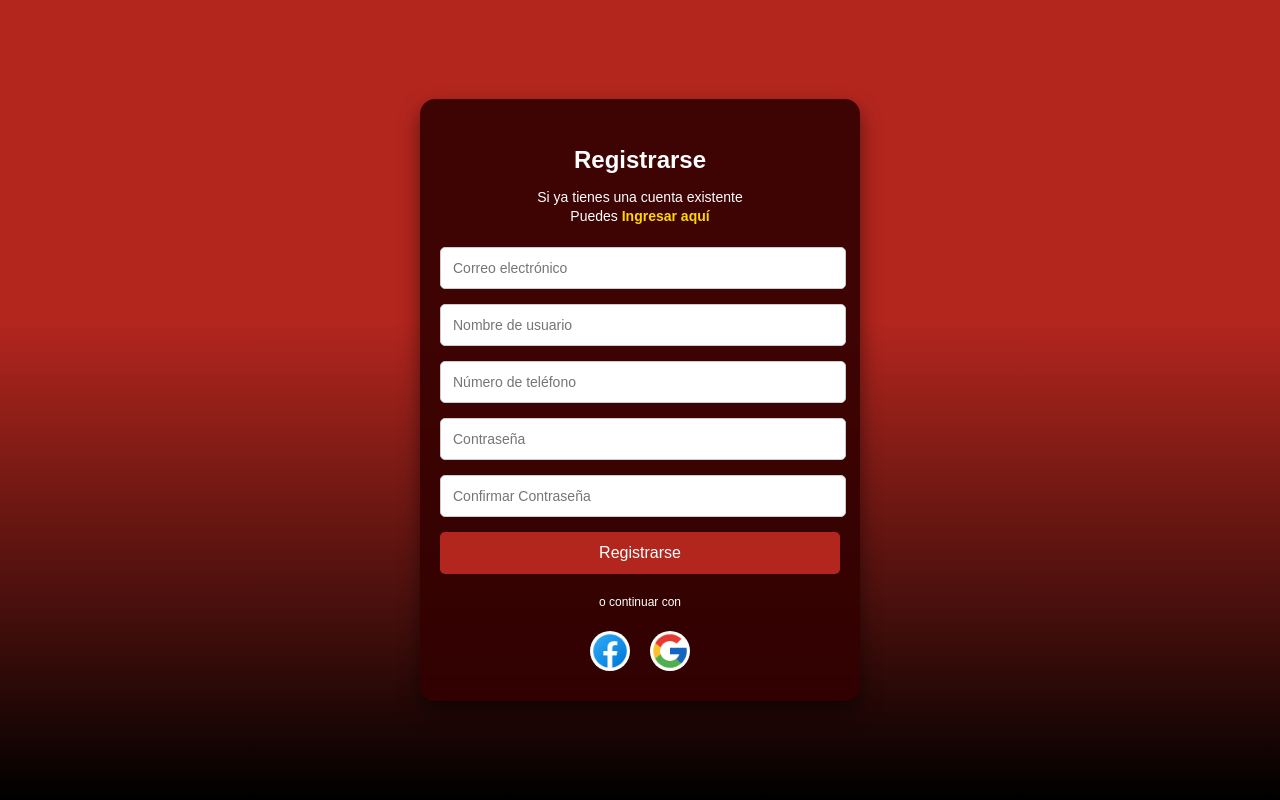
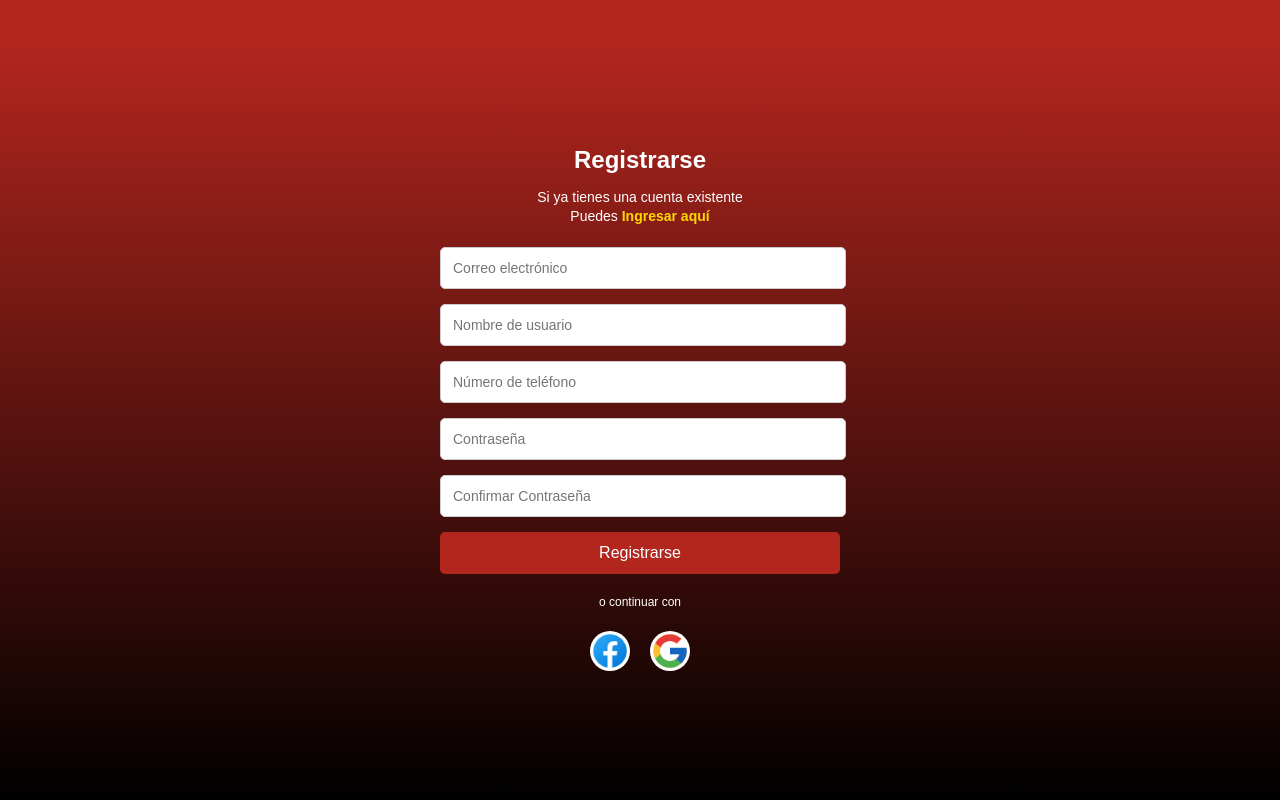
Before and after one commit to DHaner/Proyecto-Web, a PHP site: page /registro.html in a window 1280 px wide. Run offline with PHP 8.4, Linux system fonts and the light colour scheme.

Commit message:
correcion en la pantalla de carga

```diff
--- a/css/login.css
+++ b/css/login.css
@@ -3,7 +3,7 @@ body {
     margin: 0;
     padding: 0;
     font-family: 'Arial', sans-serif;
-    background: linear-gradient(180deg, #B3261E 40%, #000000 100%);
+    background: linear-gradient(180deg, #B3261E 5%, #000000 100%);
     height: 100vh;
     display: flex;
     align-items: center;
@@ -15,9 +15,6 @@ body {
     width: 100%;
     max-width: 400px;
     padding: 30px 20px;
-    background: rgba(50, 0, 0, 0.9);
-    border-radius: 15px;
-    box-shadow: 0 10px 20px rgba(0, 0, 0, 0.5);
     text-align: center;
 }
 
--- a/css/registro.css
+++ b/css/registro.css
@@ -3,7 +3,7 @@ body {
     margin: 0;
     padding: 0;
     font-family: 'Arial', sans-serif;
-    background: linear-gradient(180deg, #B3261E 40%, #000000 100%);
+    background: linear-gradient(180deg, #B3261E 5%, #000000 100%);
     height: 100vh;
     display: flex;
     align-items: center;
@@ -15,9 +15,7 @@ body {
     width: 100%;
     max-width: 400px;
     padding: 30px 20px;
-    background: rgba(50, 0, 0, 0.9);
-    border-radius: 15px;
-    box-shadow: 0 10px 20px rgba(0, 0, 0, 0.5);
+
     text-align: center;
 }
 
--- a/registro.html
+++ b/registro.html
@@ -10,7 +10,7 @@
     <div class="container">
         <h1>Registrarse</h1>
         <p>Si ya tienes una cuenta existente<br>
-            Puedes <a href="#">Ingresar aquí</a>
+            Puedes <a href="login.html">Ingresar aquí</a>
         </p>
         <form>
             <input type="email" placeholder="Correo electrónico" required>
```
